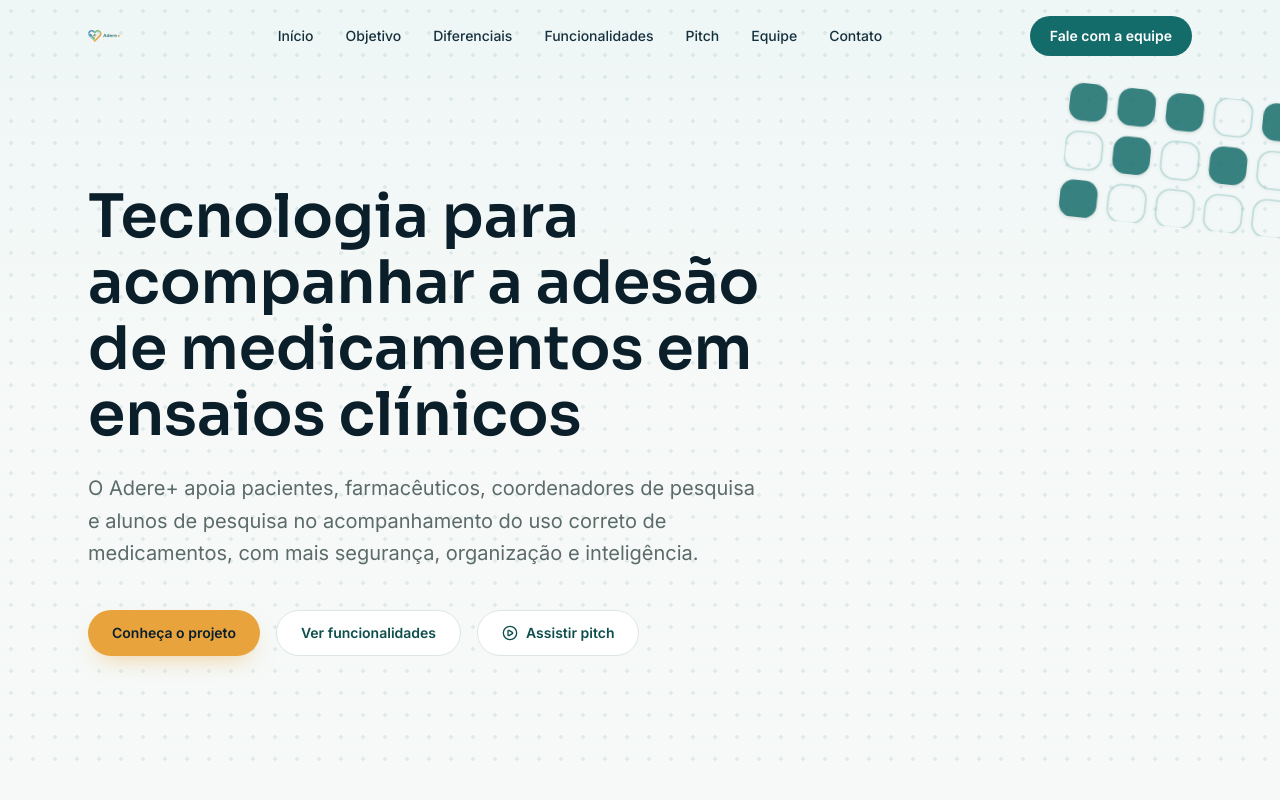
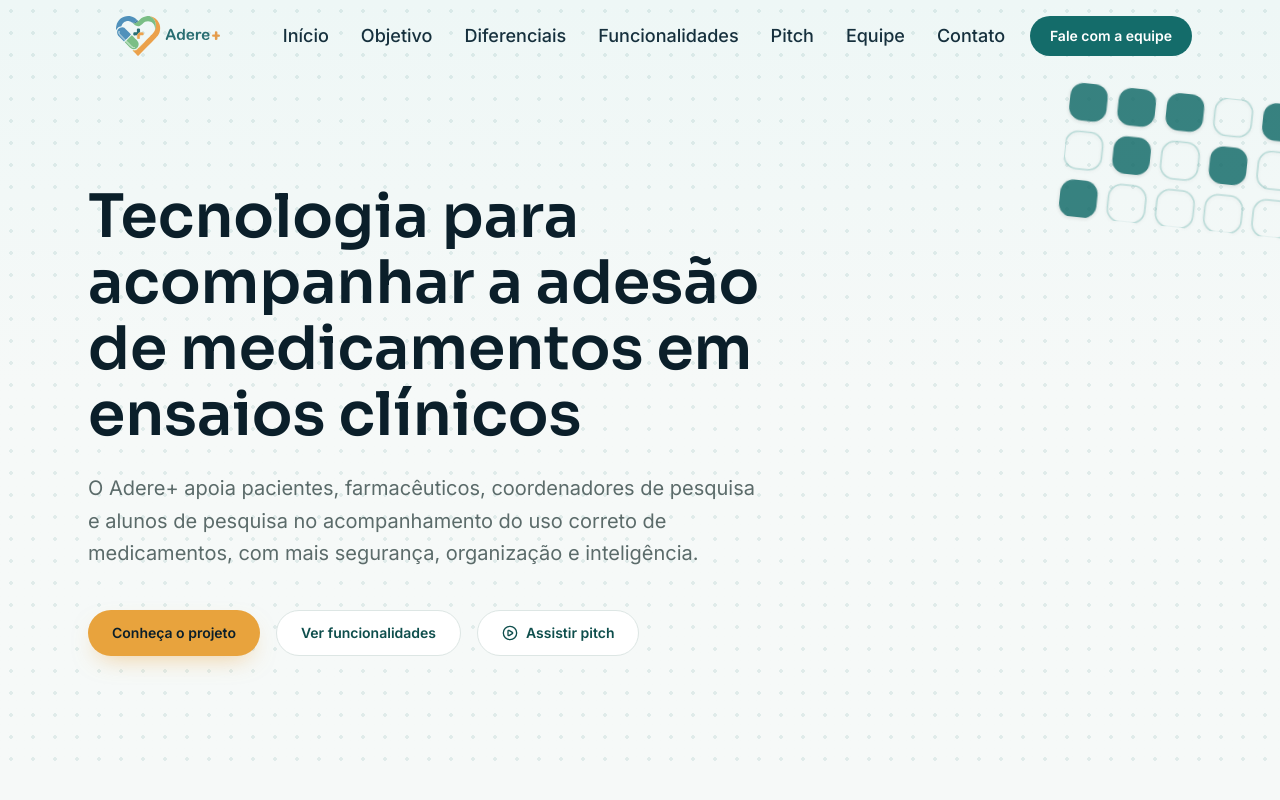
Before and after one commit to Lucas0Santana/adere-mais, a React (Vite) app: page / in a window 1280 px wide. Shown: the top 800 px of the page. Built offline with nearby package versions, Linux system fonts and the light colour scheme.

Commit message:
fix(Header e Footer): adiciona propriedade size ao componente AdereLogo

```diff
--- a/src/components/Footer.tsx
+++ b/src/components/Footer.tsx
@@ -8,9 +8,9 @@ export function Footer() {
       <div className="mx-auto max-w-6xl px-6">
         <div className="flex flex-col items-start justify-between gap-10 sm:flex-row sm:items-center">
           <div>
-            <AdereLogo variant="light" />
+            <AdereLogo variant="light" size="xl" />
             <p className="mt-4 max-w-sm text-sm leading-relaxed text-white/50">
-              Projeto desenvolvido no contexto acadêmico do Departamento de
+              Projeto desenvolvido no Departamento de
               Computação da Universidade Federal de Sergipe.
             </p>
           </div>
--- a/src/components/Header.tsx
+++ b/src/components/Header.tsx
@@ -22,7 +22,7 @@ export function Header() {
     >
       <div className="mx-auto flex max-w-6xl items-center justify-between px-6 py-4">
         <a href="#inicio" aria-label="Adere+, ir para o início">
-          <AdereLogo />
+          <AdereLogo size="lg"/>
         </a>
 
         <nav className="hidden items-center gap-8 md:flex" aria-label="Navegação principal">
@@ -30,7 +30,7 @@ export function Header() {
             <a
               key={item.href}
               href={item.href}
-              className="text-sm font-medium text-ink-soft transition-colors hover:text-primary-600"
+              className="text-lg font-medium text-ink-soft transition-colors hover:text-primary-600"
             >
               {item.label}
             </a>
```
